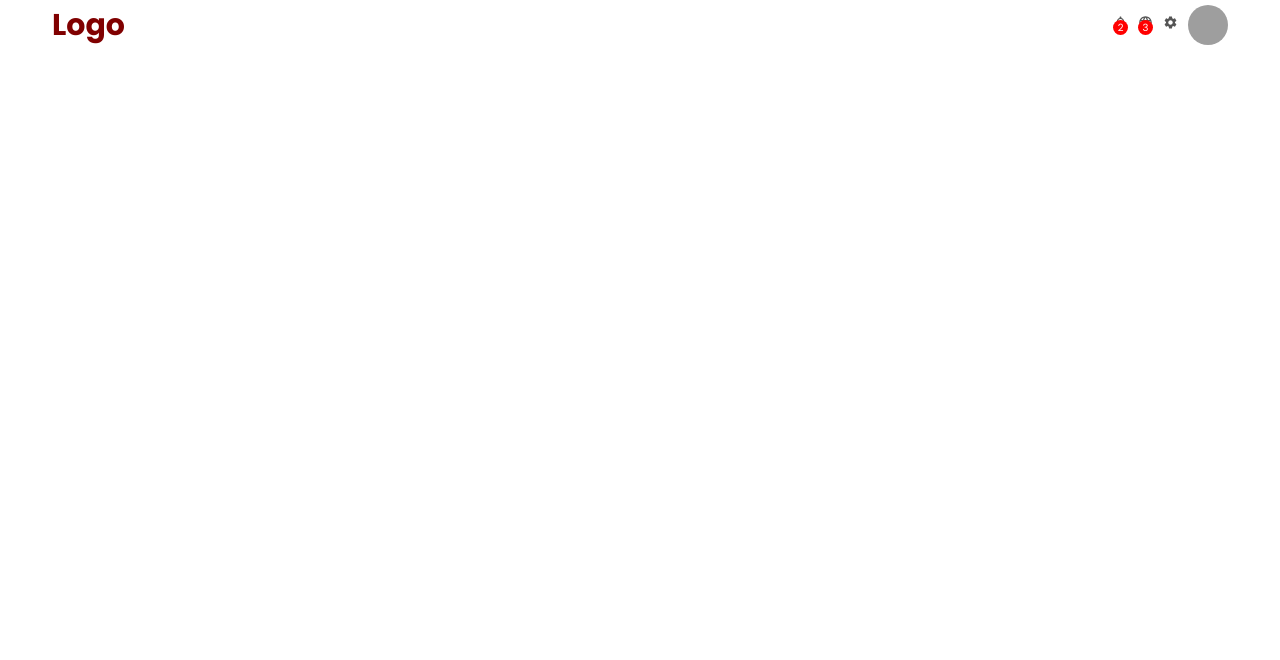
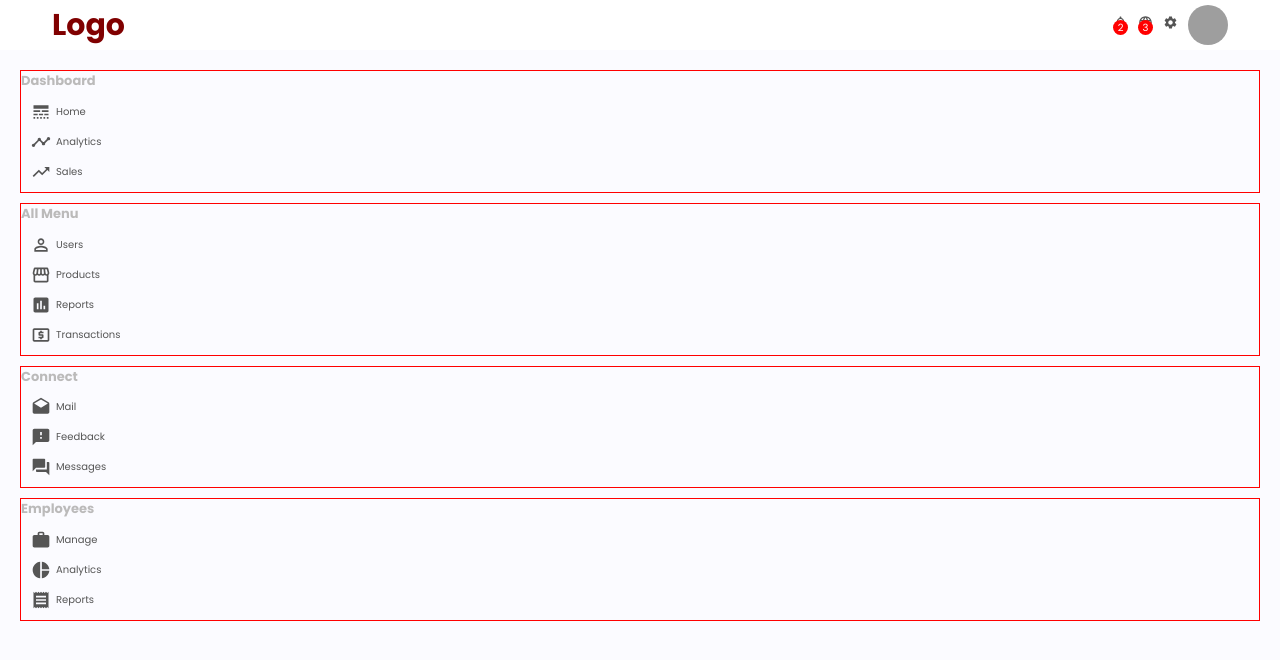
Before and after one commit to SeunJay/dashboard, a React (Create React App) app: page / in a window 1280 px wide. Shown: the top 660 px of the page. Built offline with nearby package versions, Linux system fonts and the light colour scheme; grey boxes are pictures that could not be loaded.

Commit message:
create side bar with menus

```diff
--- a/src/App.css
+++ b/src/App.css
@@ -22,3 +22,7 @@ body {
   font-weight: 400;
   line-height: 1.6;
 }
+
+.container {
+  display: flex;
+}
--- /dev/null
+++ b/src/components/side-bar/SideBar.js
@@ -0,0 +1,108 @@
+import React from 'react';
+
+import {
+  SidebarContainer,
+  SidebarWrapper,
+  SidebarMenu,
+  SidebarTitle,
+  SidebarList,
+  SidebarListItem,
+  MyLineStyle,
+  MyTimeline,
+  MyTrendingUp,
+  MyPermIdentity,
+  MyStorefront,
+  MyAssessment,
+  MyLocalAtm,
+  MyDrafts,
+  MyFeedback,
+  MyForum,
+  MyWork,
+  MyPieChart,
+  MyReceipt,
+} from './sidebar.styles.js';
+
+const SideBar = () => {
+  return (
+    <SidebarContainer>
+      <SidebarWrapper>
+        <SidebarMenu>
+          <SidebarTitle>Dashboard</SidebarTitle>
+          <SidebarList>
+            <SidebarListItem>
+              <MyLineStyle />
+              Home
+            </SidebarListItem>
+            <SidebarListItem>
+              <MyTimeline />
+              Analytics
+            </SidebarListItem>
+            <SidebarListItem>
+              <MyTrendingUp />
+              Sales
+            </SidebarListItem>
+          </SidebarList>
+        </SidebarMenu>
+
+        <SidebarMenu>
+          <SidebarTitle>All Menu</SidebarTitle>
+          <SidebarList>
+            <SidebarListItem>
+              <MyPermIdentity />
+              Users
+            </SidebarListItem>
+            <SidebarListItem>
+              <MyStorefront />
+              Products
+            </SidebarListItem>
+            <SidebarListItem>
+              <MyAssessment />
+              Reports
+            </SidebarListItem>
+            <SidebarListItem>
+              <MyLocalAtm />
+              Transactions
+            </SidebarListItem>
+          </SidebarList>
+        </SidebarMenu>
+
+        <SidebarMenu>
+          <SidebarTitle>Connect</SidebarTitle>
+          <SidebarList>
+            <SidebarListItem>
+              <MyDrafts />
+              Mail
+            </SidebarListItem>
+            <SidebarListItem>
+              <MyFeedback />
+              Feedback
+            </SidebarListItem>
+            <SidebarListItem>
+              <MyForum />
+              Messages
+            </SidebarListItem>
+          </SidebarList>
+        </SidebarMenu>
+        <SidebarMenu>
+          <SidebarTitle>Employees</SidebarTitle>
+          <SidebarList>
+            <SidebarListItem>
+              <MyWork />
+              Manage
+            </SidebarListItem>
+            <SidebarListItem>
+              <MyPieChart />
+              Analytics
+            </SidebarListItem>
+            <SidebarListItem>
+              <MyReceipt />
+              Reports
+            </SidebarListItem>
+          </SidebarList>
+        </SidebarMenu>
+      </SidebarWrapper>
+    </SidebarContainer>
+  );
+};
+
+export default SideBar;
--- /dev/null
+++ b/src/components/side-bar/sidebar.styles.js
@@ -0,0 +1,110 @@
+import styled, { css } from 'styled-components';
+import {
+  LineStyle,
+  Timeline,
+  TrendingUp,
+  PermIdentity,
+  Storefront,
+  LocalAtm,
+  Assessment,
+  Drafts,
+  Feedback,
+  Forum,
+  Work,
+  Receipt,
+  PieChart,
+} from '@material-ui/icons';
+
+export const SidebarContainer = styled.div`
+  flex: 1;
+  height: calc(100vh - 5rem);
+  background-color: rgb(251, 251, 255);
+  position: sticky;
+  top: 5rem;
+`;
+
+export const SidebarWrapper = styled.div`
+  padding: 2rem;
+  color: #555;
+`;
+
+export const SidebarMenu = styled.div`
+  margin-bottom: 1rem;
+  border: 1px solid red;
+`;
+
+export const SidebarTitle = styled.h3`
+  font-size: 1.3rem;
+  color: rgb(187, 186, 186);
+`;
+
+export const SidebarList = styled.ul`
+  list-style: none;
+  padding: 0.5rem;
+`;
+
+export const SidebarListItem = styled.li`
+  padding: 0.5rem;
+  cursor: pointer;
+  display: flex;
+  align-items: center;
+  border-radius: 1rem;
+
+  &:hover {
+    background-color: rgb(240, 240, 255);
+  }
+`;
+
+const sharedStyle = css`
+  margin-right: 0.5rem;
+  font-size: 2rem !important;
+`;
+
+export const MyLineStyle = styled(LineStyle)`
+  ${sharedStyle}
+`;
+
+export const MyTimeline = styled(Timeline)`
+  ${sharedStyle}
+`;
+
+export const MyTrendingUp = styled(TrendingUp)`
+  ${sharedStyle}
+`;
+
+export const MyPermIdentity = styled(PermIdentity)`
+  ${sharedStyle}
+`;
+
+export const MyStorefront = styled(Storefront)`
+  ${sharedStyle}
+`;
+
+export const MyAssessment = styled(Assessment)`
+  ${sharedStyle}
+`;
+
+export const MyLocalAtm = styled(LocalAtm)`
+  ${sharedStyle}
+`;
+
+export const MyDrafts = styled(Drafts)`
+  ${sharedStyle}
+`;
+
+export const MyFeedback = styled(Feedback)`
+  ${sharedStyle}
+`;
+
+export const MyForum = styled(Forum)`
+  ${sharedStyle}
+`;
+export const MyWork = styled(Work)`
+  ${sharedStyle}
+`;
+export const MyPieChart = styled(PieChart)`
+  ${sharedStyle}
+`;
+export const MyReceipt = styled(Receipt)`
+  ${sharedStyle}
+`;
--- a/src/pages/Dashboard.js
+++ b/src/pages/Dashboard.js
@@ -1,10 +1,14 @@
 import React from 'react';
 import NavBar from '../components/nav-bar/NavBar';
+import SideBar from '../components/side-bar/SideBar';
 
 const Dashboard = () => {
   return (
     <div>
       <NavBar />
+      <div className='container'>
+        <SideBar />
+      </div>
     </div>
   );
 };
```
